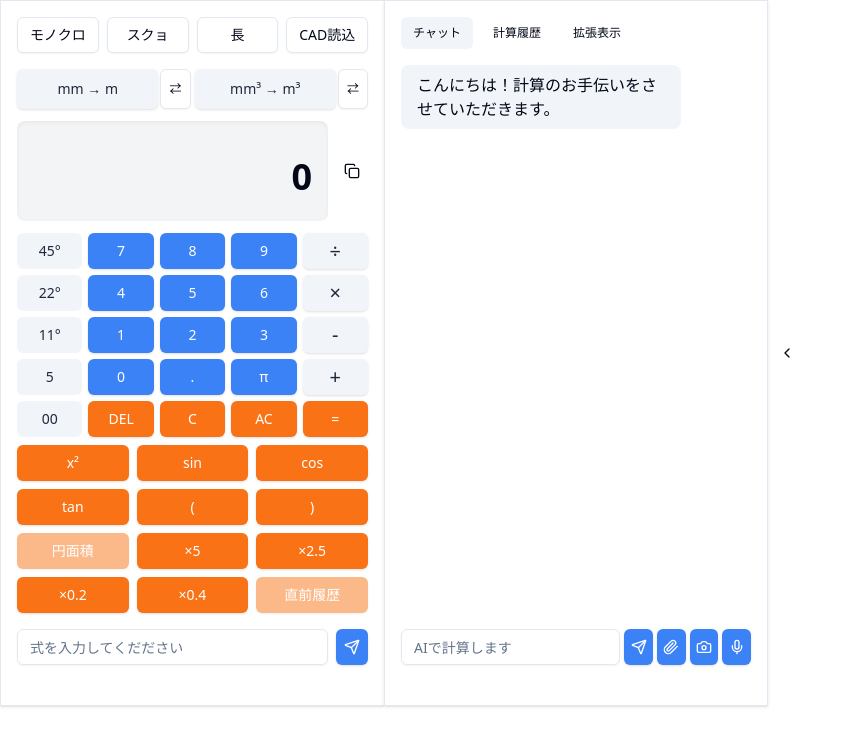
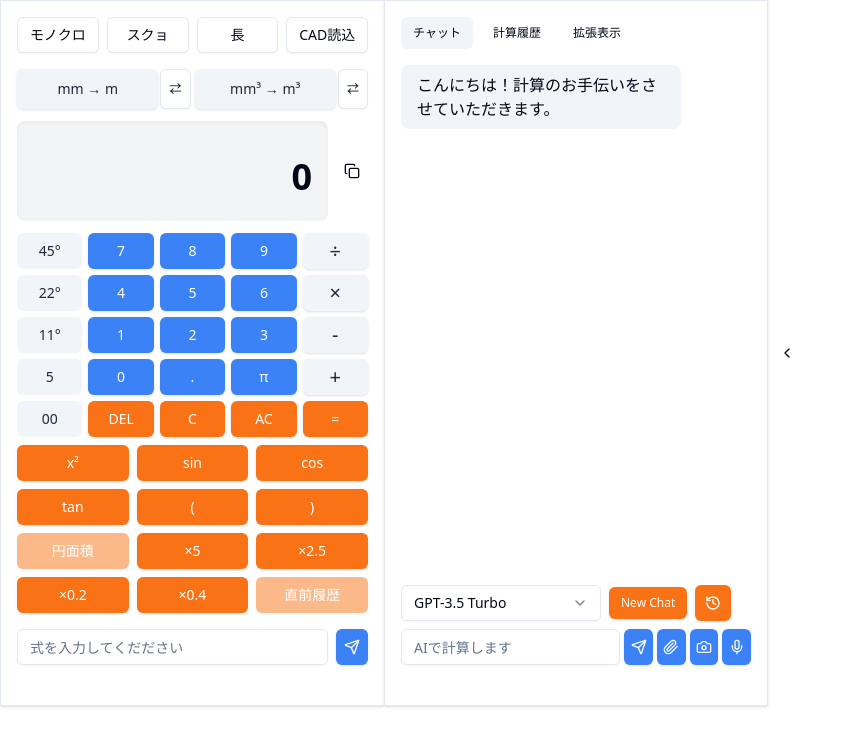
Before and after one commit to munakata11/calcu_elect, a Next.js app: page / in a window 1280 px wide. Shown: the top 746 px of the page, without its empty margins (0-853 px from the left). Built offline with nearby package versions, Linux system fonts and the light colour scheme.

Commit message:
チャット履歴

```diff
--- /dev/null
+++ b/app/api/chat/route.ts
@@ -0,0 +1,45 @@
+import OpenAI from 'openai';
+import { NextResponse } from 'next/server';
+
+if (!process.env.OPENAI_API_KEY) {
+  throw new Error('OPENAI_API_KEY is not defined');
+}
+
+const openai = new OpenAI({
+  apiKey: process.env.OPENAI_API_KEY,
+});
+
+export async function POST(req: Request) {
+  try {
+    const { messages, model } = await req.json();
+
+    // モデルの検証
+    const validModels = ['gpt-3.5-turbo', 'gpt-3.5-turbo-16k', 'gpt-4'];
+    const selectedModel = validModels.includes(model) ? model : 'gpt-3.5-turbo';
+
+    const response = await openai.chat.completions.create({
+      model: selectedModel,  // 検証済みのモデルを使用
+      messages: [
+        {
+          role: "system",
+          content: "あなたは計算のアシスタントです。数式の計算や数学的な質問に答えてください。"
+        },
+        ...messages
+      ],
+      temperature: 0.7,
+      max_tokens: 500,
+    });
+
+    return NextResponse.json({
+      content: response.choices[0].message.content,
+      model: selectedModel  // 使用されたモデルを返す
+    });
+
+  } catch (error) {
+    console.error('OpenAI API error:', error);
+    return NextResponse.json(
+      { error: 'Internal server error' },
+      { status: 500 }
+    );
+  }
+}
--- a/components/calculator.tsx
+++ b/components/calculator.tsx
@@ -1233,13 +1233,12 @@ export function Calculator() {
         <Card className={`w-96 ${isDarkMode ? 'dark bg-slate-800 border-slate-700' : ''} ${isRightPanelOpen ? 'rounded-r-none border-r-0' : ''} rounded-none`}>
           <CardContent className="p-4">
             <div className="grid grid-cols-4 gap-2 mb-4">
-              {/* ボタン名を "モノクロ" に変更 */}
               <Button
                 variant="outline"
                 className="w-full"
                 onClick={toggleColorScheme}
               >
-                モノクロ
+                {colorScheme === 'monochrome' ? 'カラー' : 'モノクロ'}
               </Button>
               <Button
                 variant="outline"
@@ -1465,6 +1464,7 @@ export function Calculator() {
                   isDarkMode={isDarkMode}
                   colorScheme={colorScheme}
                   getButtonClass={getButtonClass}
+                  setRightPanelView={setRightPanelView}
                 />
               ) : (
                 <ScrollArea className="h-[550px]">
--- a/components/chat-panel.tsx
+++ b/components/chat-panel.tsx
@@ -1,11 +1,12 @@
 "use client"
 
-import { useState, useRef } from "react"
+import { useState, useRef, useEffect } from "react"
 import { Button } from "@/components/ui/button"
 import { ScrollArea } from "@/components/ui/scroll-area"
 import { Input } from "@/components/ui/input"
-import { Send, Paperclip, Mic, Camera, X } from 'lucide-react'
+import { Send, Paperclip, Mic, Camera, X, History } from 'lucide-react'
 import { ColorScheme, colorSchemes } from "./themes"
+import { Select, SelectContent, SelectItem, SelectTrigger, SelectValue } from "@/components/ui/select"
 
 interface ChatPanelProps {
   isDarkMode: boolean;
@@ -17,6 +18,7 @@ interface AttachedFile {
   name: string;
   size: number;
   type: string;
+  url?: string;
 }
 
 export function ChatPanel({ isDarkMode, colorScheme, getButtonClass }: ChatPanelProps) {
@@ -27,6 +29,7 @@ export function ChatPanel({ isDarkMode, colorScheme, getButtonClass }: ChatPanel
   const [isLoading, setIsLoading] = useState(false)
   const [attachedFiles, setAttachedFiles] = useState<AttachedFile[]>([])
   const fileInputRef = useRef<HTMLInputElement>(null)
+  const [selectedModel, setSelectedModel] = useState("gpt-3.5-turbo")
 
   const handleFileAttach = () => {
     fileInputRef.current?.click()
@@ -34,15 +37,20 @@ export function ChatPanel({ isDarkMode, colorScheme, getButtonClass }: ChatPanel
 
   const handleFileChange = (e: React.ChangeEvent<HTMLInputElement>) => {
     const files = e.target.files
-    if (files) {
-      const newFiles = Array.from(files).map(file => ({
+    if (files && files[0]) {
+      const file = files[0]
+      const fileData: AttachedFile = {
         name: file.name,
         size: file.size,
         type: file.type
-      }))
-      setAttachedFiles(prev => [...prev, ...newFiles])
+      }
+
+      if (file.type.startsWith('image/')) {
+        fileData.url = URL.createObjectURL(file)
+      }
+
+      setAttachedFiles([fileData])
     }
-    // Reset input value to allow selecting the same file again
     if (fileInputRef.current) {
       fileInputRef.current.value = ''
     }
@@ -80,6 +88,7 @@ export function ChatPanel({ isDarkMode, colorScheme, getButtonClass }: ChatPanel
         },
         body: JSON.stringify({
           messages: [...messages, userMessage],
+          model: selectedModel,
         }),
       })
 
@@ -99,6 +108,24 @@ export function ChatPanel({ isDarkMode, colorScheme, getButtonClass }: ChatPanel
       setIsLoading(false)
     }
   }
+
+  const resetChat = () => {
+    setMessages([
+      { role: "assistant", content: "こんにちは！計算のお手伝いをさせていただきます。" }
+    ]);
+    setInput("");
+    setAttachedFiles([]);
+  };
+
+  useEffect(() => {
+    return () => {
+      attachedFiles.forEach(file => {
+        if (file.url) {
+          URL.revokeObjectURL(file.url)
+        }
+      })
+    }
+  }, [attachedFiles])
 
   return (
     <div className="relative h-full">
@@ -138,6 +165,15 @@ export function ChatPanel({ isDarkMode, colorScheme, getButtonClass }: ChatPanel
                     isDarkMode ? 'bg-slate-700' : 'bg-slate-100'
                   }`}
                 >
+                  {file.type.startsWith('image/') && file.url && (
+                    <div className="w-10 h-10 rounded overflow-hidden flex-shrink-0">
+                      <img
+                        src={file.url}
+                        alt={file.name}
+                        className="w-full h-full object-cover"
+                      />
+                    </div>
+                  )}
                   <span className="truncate max-w-[150px]">
                     {file.name} ({formatFileSize(file.size)})
                   </span>
@@ -155,13 +191,38 @@ export function ChatPanel({ isDarkMode, colorScheme, getButtonClass }: ChatPanel
             </div>
           </div>
         )}
+        <div className="mb-2 flex items-center gap-2">
+          <Select value={selectedModel} onValueChange={setSelectedModel}>
+            <SelectTrigger className={`w-[200px] ${isDarkMode ? 'bg-slate-700 border-slate-600' : ''}`}>
+              <SelectValue placeholder="モデルを選択" />
+            </SelectTrigger>
+            <SelectContent>
+              <SelectItem value="gpt-3.5-turbo">GPT-3.5 Turbo</SelectItem>
+              <SelectItem value="gpt-3.5-turbo-16k">GPT-3.5 Turbo 16K</SelectItem>
+              <SelectItem value="gpt-4">GPT-4</SelectItem>
+            </SelectContent>
+          </Select>
+          <Button
+            onClick={resetChat}
+            className={`${colorScheme === 'monochrome' ? 'bg-gray-500 hover:bg-gray-600' : 'bg-orange-500 hover:bg-orange-600'} text-white`}
+            size="sm"
+          >
+            New Chat
+          </Button>
+          <Button
+            onClick={() => setRightPanelView('history')}
+            className={`${colorScheme === 'monochrome' ? 'bg-gray-500 hover:bg-gray-600' : 'bg-orange-500 hover:bg-orange-600'} text-white`}
+            size="icon"
+          >
+            <History className="h-4 w-4" />
+          </Button>
+        </div>
         <form onSubmit={handleSendMessage} className="flex gap-1">
           <input
             type="file"
             ref={fileInputRef}
             onChange={handleFileChange}
             className="hidden"
-            multiple
           />
           <Input
             value={input}
@@ -173,7 +234,7 @@ export function ChatPanel({ isDarkMode, colorScheme, getButtonClass }: ChatPanel
           <Button
             type="submit"
             size="icon"
-            className="bg-blue-500 hover:bg-blue-600 text-white w-12"
+            className={`${getButtonClass('primary')} w-12`}
             disabled={isLoading}
           >
             <Send className="h-4 w-4" />
@@ -181,7 +242,7 @@ export function ChatPanel({ isDarkMode, colorScheme, getButtonClass }: ChatPanel
           <Button
             type="button"
             size="icon"
-            className="bg-blue-500 hover:bg-blue-600 text-white w-12"
+            className={`${getButtonClass('primary')} w-12`}
             disabled={isLoading}
             onClick={handleFileAttach}
           >
@@ -190,7 +251,7 @@ export function ChatPanel({ isDarkMode, colorScheme, getButtonClass }: ChatPanel
           <Button
             type="button"
             size="icon"
-            className="bg-blue-500 hover:bg-blue-600 text-white w-12"
+            className={`${getButtonClass('primary')} w-12`}
             disabled={isLoading}
           >
             <Camera className="h-4 w-4" />
@@ -198,7 +259,7 @@ export function ChatPanel({ isDarkMode, colorScheme, getButtonClass }: ChatPanel
           <Button
             type="button"
             size="icon"
-            className="bg-blue-500 hover:bg-blue-600 text-white w-12"
+            className={`${getButtonClass('primary')} w-12`}
             disabled={isLoading}
           >
             <Mic className="h-4 w-4" />
```
